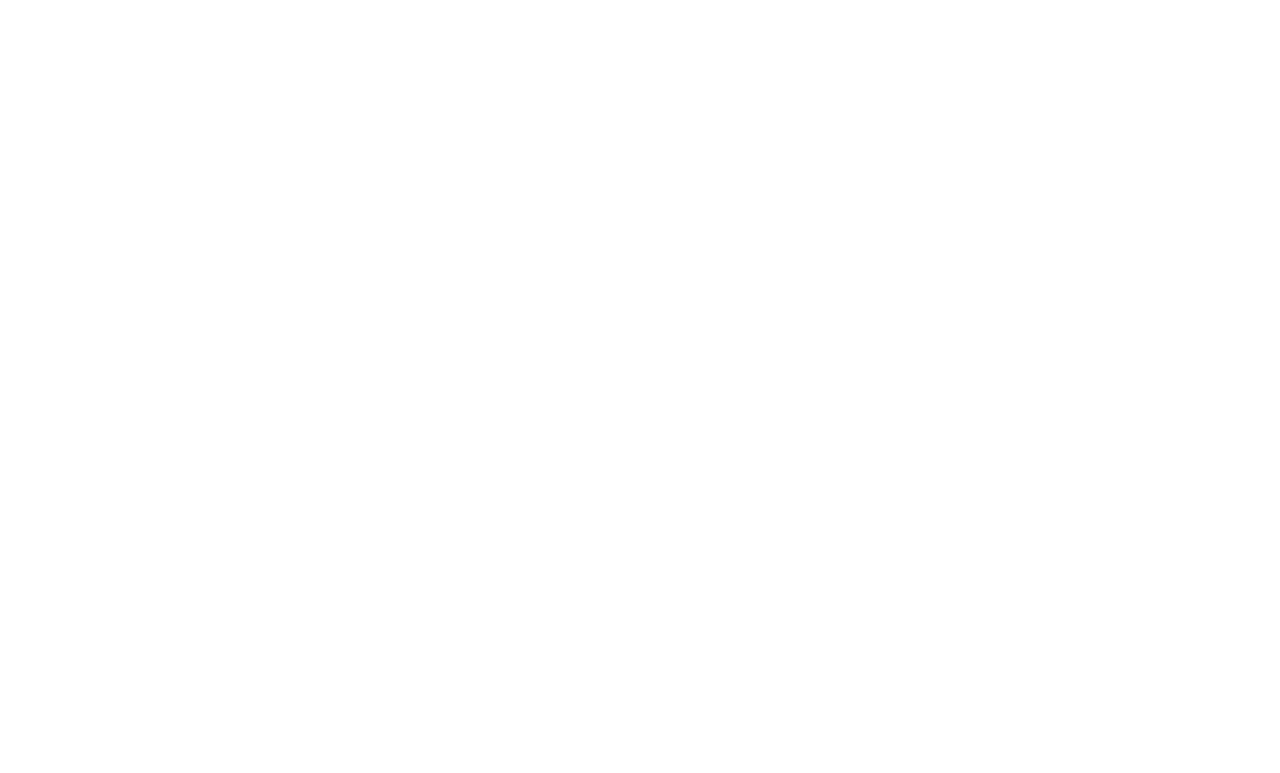
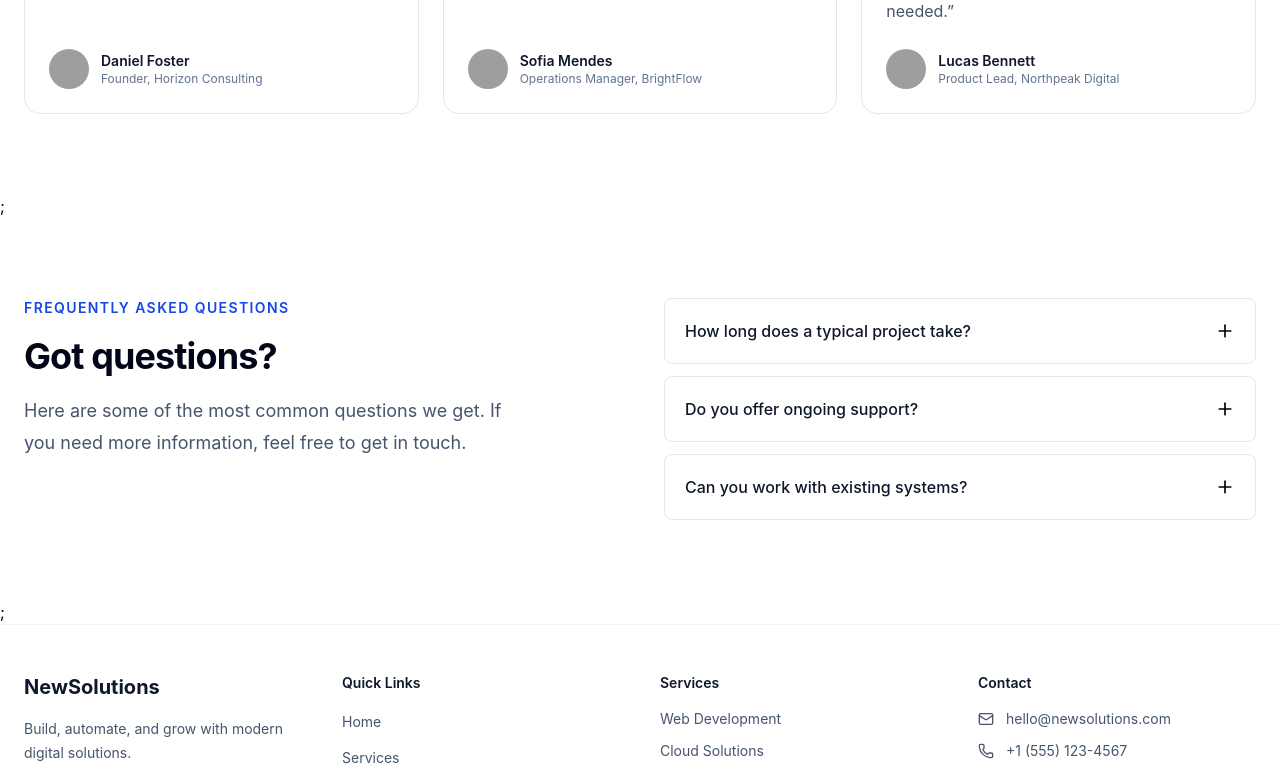
Before and after one commit to duartesimo/NewSolutions, a React (Vite) app in the folder frontend/: page /services in a window 1280 px wide. Shown: the part 2652-3425 px from the top of the page. Before the commit the page ends 2663 px from the top, so only its background shows below. Built offline with nearby package versions, Linux system fonts and the light colour scheme; grey boxes are pictures that could not be loaded.

Commit message:
Added FAQ services section

```diff
--- /dev/null
+++ b/frontend/src/components/sections/FAQ.tsx
@@ -0,0 +1,80 @@
+import { useState } from "react";
+import { Plus } from "lucide-react";
+
+const faqs = [
+  {
+    question: "How long does a typical project take?",
+    answer:
+      "Project timelines depend on the scope and complexity, but most websites can be completed within a few weeks.",
+  },
+  {
+    question: "Do you offer ongoing support?",
+    answer:
+      "Yes. We provide maintenance, updates and support to keep your digital solutions running smoothly.",
+  },
+  {
+    question: "Can you work with existing systems?",
+    answer:
+      "Absolutely. We can integrate with your current tools and improve existing workflows.",
+  },
+];
+
+function FAQ() {
+  const [openIndex, setOpenIndex] = useState<number | null>(null);
+
+  return (
+    <section className="bg-white py-20">
+      <div className="mx-auto grid max-w-7xl grid-cols-1 gap-12 px-6 lg:grid-cols-2">
+        {/* Header */}
+        <div>
+          <p className="text-sm font-semibold tracking-widest text-blue-700 uppercase">
+            Frequently asked questions
+          </p>
+
+          <h2 className="mt-4 text-3xl leading-tight font-bold tracking-tight text-slate-950 sm:text-4xl">
+            Got questions?
+          </h2>
+
+          <p className="mt-4 max-w-lg text-base leading-7 text-slate-600 sm:text-lg sm:leading-8">
+            Here are some of the most common questions we get. If you need more
+            information, feel free to get in touch.
+          </p>
+        </div>
+
+        {/* Questions */}
+        <div className="flex flex-col gap-3">
+          {faqs.map((faq, index) => (
+            <div
+              key={faq.question}
+              className="rounded-lg border border-slate-200"
+            >
+              <button
+                onClick={() => setOpenIndex(openIndex === index ? null : index)}
+                className="flex w-full items-center justify-between p-5 text-left"
+              >
+                <span className="font-medium text-slate-900">
+                  {faq.question}
+                </span>
+
+                <Plus
+                  size={20}
+                  className={`transition ${
+                    openIndex === index ? "rotate-45" : ""
+                  }`}
+                />
+              </button>
+
+              {openIndex === index && (
+                <p className="px-5 pb-5 text-sm leading-6 text-slate-600">
+                  {faq.answer}
+                </p>
+              )}
+            </div>
+          ))}
+        </div>
+      </div>
+    </section>
+  );
+}
+
+export default FAQ;
--- a/frontend/src/pages/Services.tsx
+++ b/frontend/src/pages/Services.tsx
@@ -1,13 +1,17 @@
 import ServicesHero from "../components/sections/ServicesHero";
 import ServicesList from "../components/sections/ServicesList";
+import OurProcess from "../components/sections/OurProcess";
 import Testimonials from "../components/sections/Testimonials"
+import FAQ from "../components/sections/FAQ";
 
 function Services() {
 	return (
     <>
       <ServicesHero />
       <ServicesList />
+      <OurProcess />
       <Testimonials />;
+      <FAQ />;
     </>
   );
 }
```
